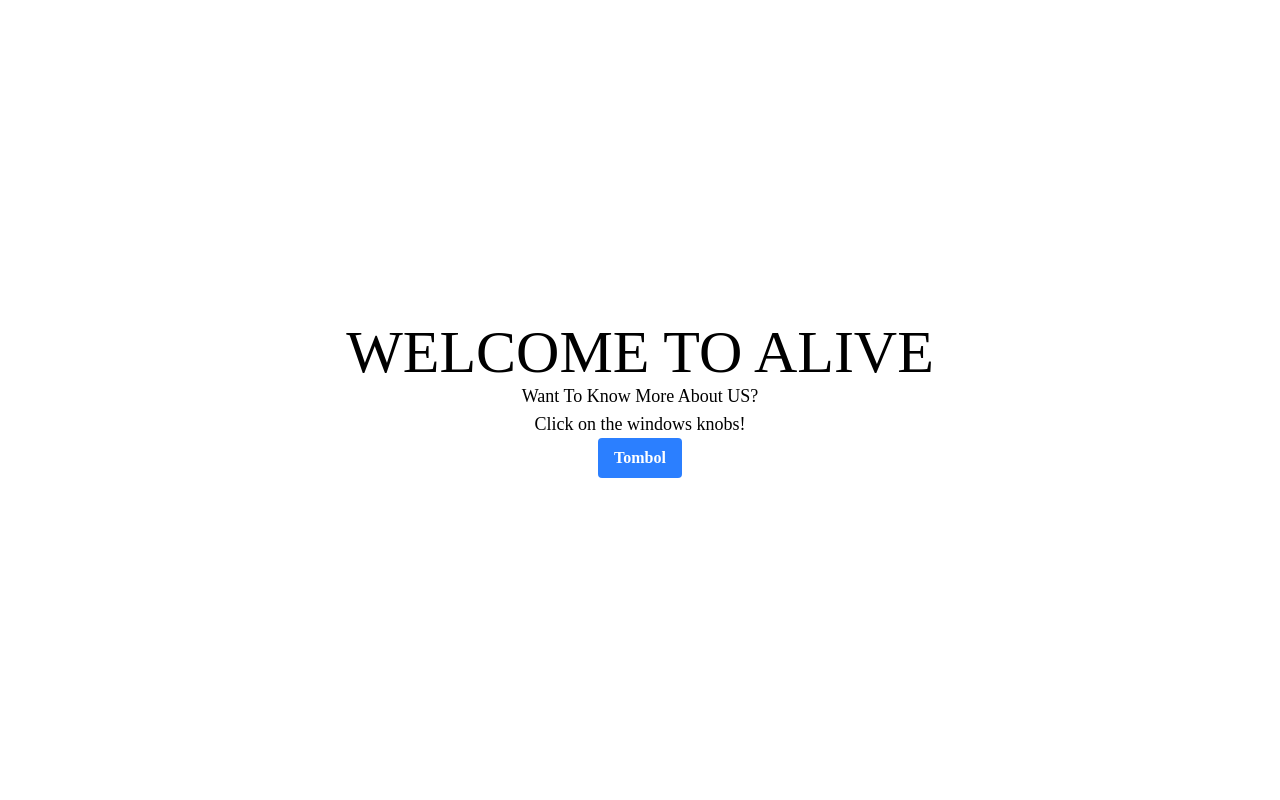
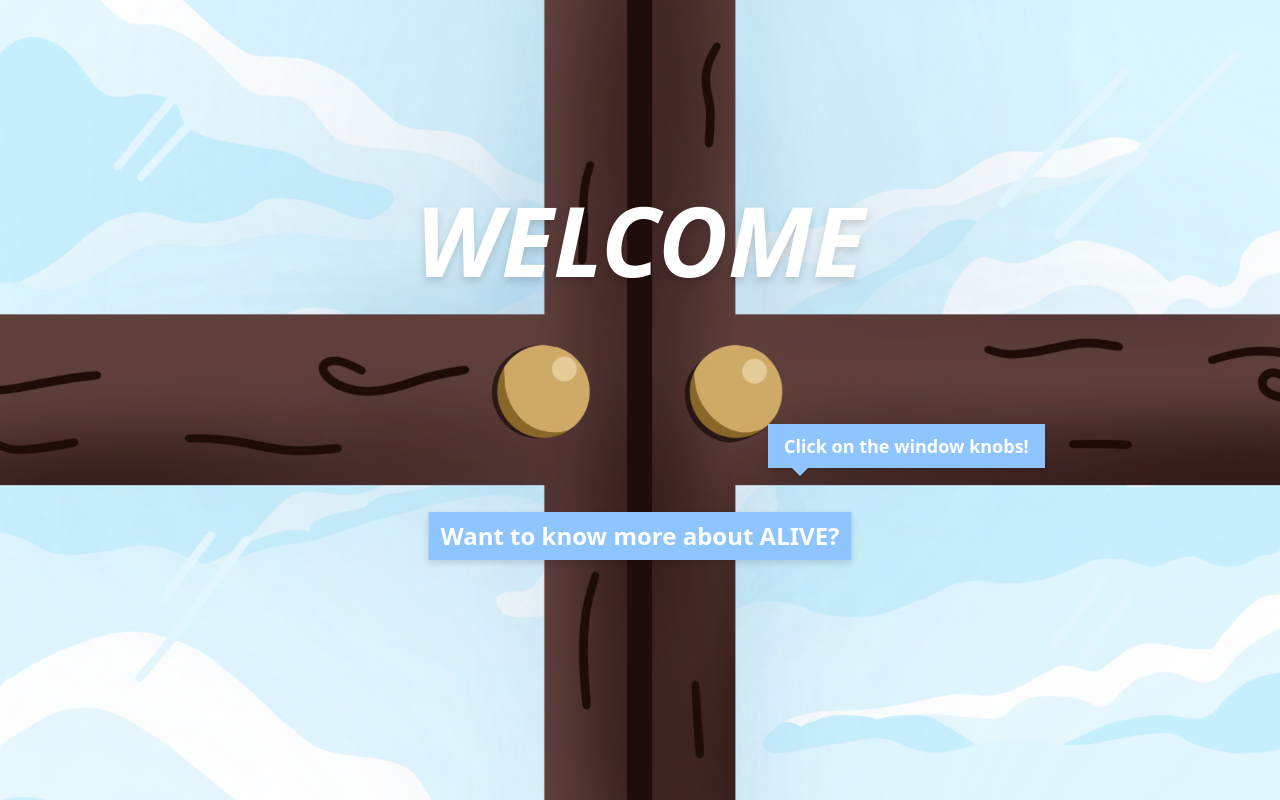
Before and after one commit to MATYUS05/Alive, a React (Vite) app: page / in a window 1280 px wide. Built offline with nearby package versions, Linux system fonts and the light colour scheme.

Commit message:
Update Opening page and add OpeningAssets

```diff
--- a/src/pages/Opening.jsx
+++ b/src/pages/Opening.jsx
@@ -1,17 +1,46 @@
 import React from "react";
-import {Link} from 'react-router-dom'
+import { Link } from "react-router-dom";
+import bg from "../assets/OpeningAssets/bg.png";
+import jendela from "../assets/OpeningAssets/tutup.png";
 
 function Opening() {
   return (
-    <div className="font-itim flex items-center justify-center w-screen h-screen">
-      <div className="flex flex-col items-center">
-        <h1 className="text-6xl">WELCOME TO ALIVE</h1>
-        <h3 className="text-lg">Want To Know More About US?</h3>
-        <h3 className="text-lg">Click on the windows knobs!</h3>
-        <Link to="/home" className="bg-blue-500 hover:bg-blue-700 text-white font-bold py-2 px-4 rounded" >
-        Tombol
-        </Link>
-      </div>
+      <div className="relative w-screen h-screen">
+      {/* Background full screen */}
+      <img
+        src={bg}
+        alt="Background"
+        className="absolute inset-0 w-full h-full object-cover z-0"
+      />
+
+      {/* Gambar jendela di atas background */}
+      <img
+        src={jendela}
+        alt="Window"
+        className="absolute inset-0 w-full h-full object-cover z-10"
+      />
+
+      {/* Teks welcome di atas knobs */}
+      <h1 className="italic absolute inset-x-0 top-[24%] text-center text-8xl font-bold text-white drop-shadow-lg z-20">
+        WELCOME
+      </h1>
+
+      <p className="absolute top-[64%] left-1/2 -translate-x-1/2 inline-block text-center text-2xl font-semibold bg-blue-300 px-3 py-2 text-white drop-shadow-md z-20">
+        Want to know more about ALIVE?
+      </p>
+
+      <p className="absolute top-[53%] left-[60%] inline-block bg-blue-300 text-white text-lg font-semibold px-4 py-2 shadow-md z-20
+        before:content-[''] before:absolute before:top-full before:left-6 before:border-8 before:border-transparent before:border-t-blue-300">
+        Click on the window knobs!
+      </p>
+
+
+      <Link
+        to="/home"
+        className="absolute left-1/2 top-1/2 -translate-x-1/2 -translate-y-1/2 bg-transparent opacity-0 py-2 px-4 rounded-full z-30"
+      >
+        Click Here AAAAaaaaaaa!
+      </Link>
     </div>
   );
 }
```
Also changed, not shown: src/assets/OpeningAssets/bg.png (added), src/assets/OpeningAssets/tutup.png (added).
